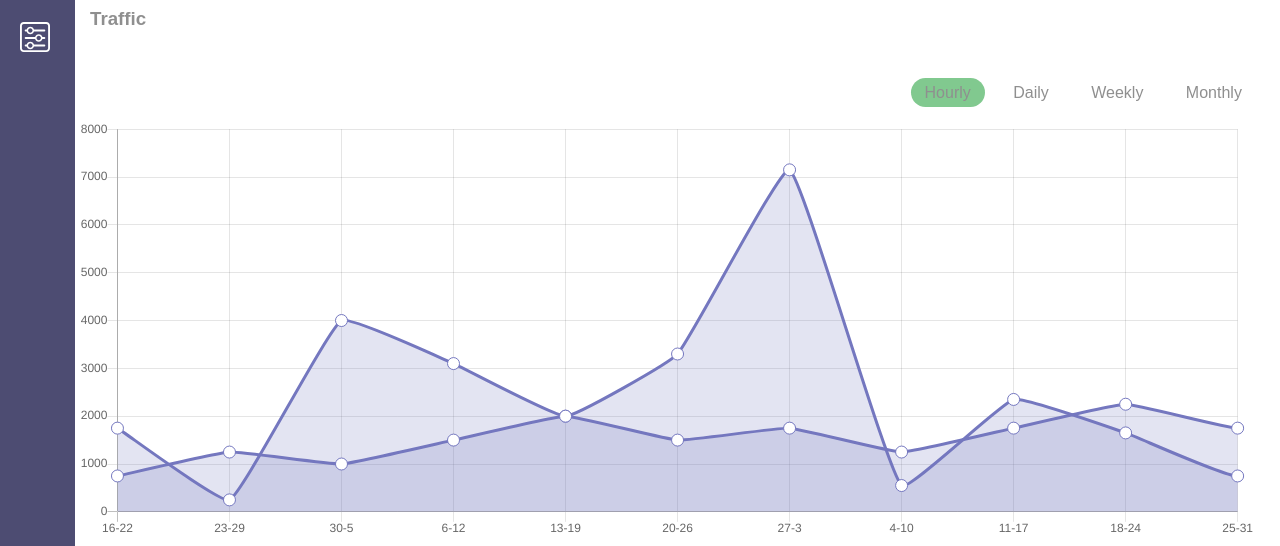
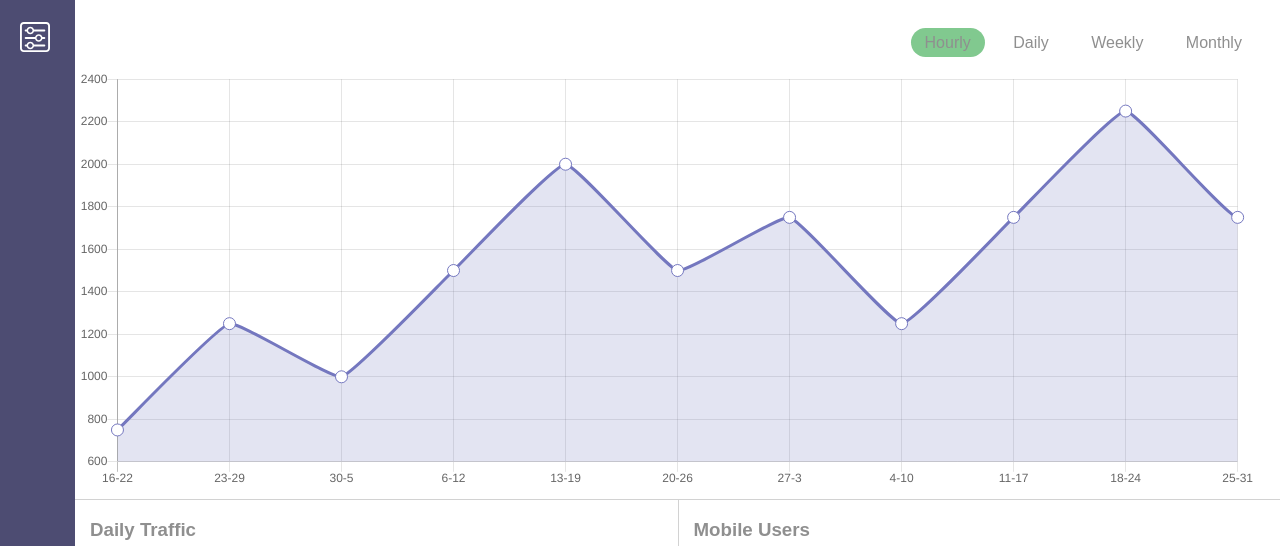
Before and after one commit to abharms/Web_App_Dashboard, a plain HTML site: page index.html in a window 1280 px wide. Both pictures are taken after a click on the link "Hourly". Shown: the part 250-796 px from the top of the page. Drawn offline with nearby package versions, Linux system fonts and the light colour scheme.

Commit message:
bug fixes

```diff
--- a/css/web-app.css
+++ b/css/web-app.css
@@ -14,6 +14,11 @@
 	background-color: #4d4c72;
 	transition: width ease .5s;
 	z-index: 1;
+}
+
+.hide {
+	display: none;
+	transition: width ease .5s;
 }
 
 .col-main {
--- a/index.html
+++ b/index.html
@@ -17,7 +17,7 @@
 			<h1>Web App</h1>
 		</div>
 		<div class="header-content-right">
-			<img id="bell"src="icons/icon-bell.svg">
+			<img id="bell" src="icons/icon-bell.svg">
 			<img id="header-photo" src="img/rem.jpg" alt="Dude man">
 			<h5>Austin Harms</h5>
 		</div>
@@ -67,7 +67,7 @@
 				<h3>Traffic</h3>
 				<ul class="chart-links">
 					<li><a  class="active" id="hourlyBtn" href="#">Hourly</a></li>
-					<li><a href="#">Daily</a></li>
+					<li><a  id="dailyBtn" href="#">Daily</a></li>
 					<li><a href="#">Weekly</a></li>
 					<li><a href="#">Monthly</a></li>
 				</ul>
@@ -219,6 +219,7 @@
 
 			<form autocomplete="off">
 	    		<input class="search" id="timezone" type="text" list="timezoneList" name="search" placeholder="Select Timezone" />
+	    			<a><i class="fa fa-chevron-down" aria-hidden="true"></i></a>
 	    			<datalist id="timezoneList">
 	    				<option value="UTC-11: Samoa Standard Time">
 	    				<option value="UTC-10: Hawaii-Aleutian Standard Time (HST)">
--- a/js/script.js
+++ b/js/script.js
@@ -17,12 +17,11 @@ var handlers = {
         // If it does not have a class of "show", add it, which will expand the left column.
         $("body").toggleClass("show");
         $( ".col-main" ).toggleClass("toggle-width");
+        $(".col-nav").toggleClass('hide');
     });
   },
   hideAlert: function() {
-        $("#alert-x").on("click", function(){
         $(".alert").hide();
-    })
   },
   selectMenuOptions: function() {
         $('.col-nav ul li').on('click', function() {
@@ -51,13 +50,7 @@ var donut = document.getElementById("donutChart");
 Chart.defaults.global.legend.display = false;
 
 
-
-var myLineChart = new Chart(line, {
-    type: 'line',
-    data: {
-        labels: ["16-22", "23-29", "30-5", "6-12", "13-19", "20-26", "27-3", "4-10", "11-17", "18-24", "25-31"],
-        datasets: [
-            {
+var hourly = {
                 label: "My First dataset",
                 fill: true,
                 lineTension: 0.1,
@@ -78,8 +71,9 @@ var myLineChart = new Chart(line, {
                 pointHitRadius: 10,
                 data: [750, 1250, 1000, 1500, 2000, 1500, 1750, 1250, 1750, 2250, 1750, 2250],
                 spanGaps: false,
-            },
-            {
+            }
+
+var daily = {
                 label: "My Second dataset",
                 fill: true,
                 lineTension: 0.1,
@@ -100,23 +94,41 @@ var myLineChart = new Chart(line, {
                 pointHitRadius: 10,
                 data: [1750, 250, 4000, 3100, 2000, 3300, 7150, 550, 2350, 1650, 750, 2550],
                 spanGaps: false,
-            },
-        ],
+            }
+
+ function createChart(element, datasets) {
+    return myLineChart = new Chart(element, {
+    type: 'line',
+    data: {
+        labels: ["16-22", "23-29", "30-5", "6-12", "13-19", "20-26", "27-3", "4-10", "11-17", "18-24", "25-31"],
+        datasets: datasets,
   },
     options: {
          responsive: true,
          maintainAspectRatio: false,
         }
-});
+  });
+ }
+
+ var myLineChart = createChart(line, [hourly, daily]);
+
+
 
 var secondChart = myLineChart.data.datasets[1];
 
 
 //Click button to remove second dataset
 $('#hourlyBtn').on("click", function(){
-    $(secondChart).remove();
+    createChart(line, [hourly]);
+    return false;
 });
 
+var dailyBtn = $('#dailyBtn');
+
+dailyBtn.on("click", function(){
+    createChart(line, [daily]);
+    return false;
+});
 
 
 
@@ -233,6 +245,43 @@ request.send();
 
 
 
+
+
+
+
+
+
+
+
+// $.getJSON('js/html-elements.json', function(data) {
+//     $dataList.html('');
+//     var $options = $();
+//     data.forEach(function(item) {
+
+//         var $option = $('<option>' + item + '</option>');
+//         $option.val(item);
+//         $options.add($option);
+
+
+//     });
+
+//     $($input).keyup(function() {
+//             $(data).each(function() {
+//                 if($(this).text().indexOf($input.val().toLowerCase()) > -1) {
+//                     $dataList.append($options);
+//                 } else {
+
+//                 }
+
+//             });
+//         });
+
+// });
+
+
+
+
+
 //Form Validation
 function checkForm(form) {
     if(form.search.value === '' || form.user_message.value === '') {
```
